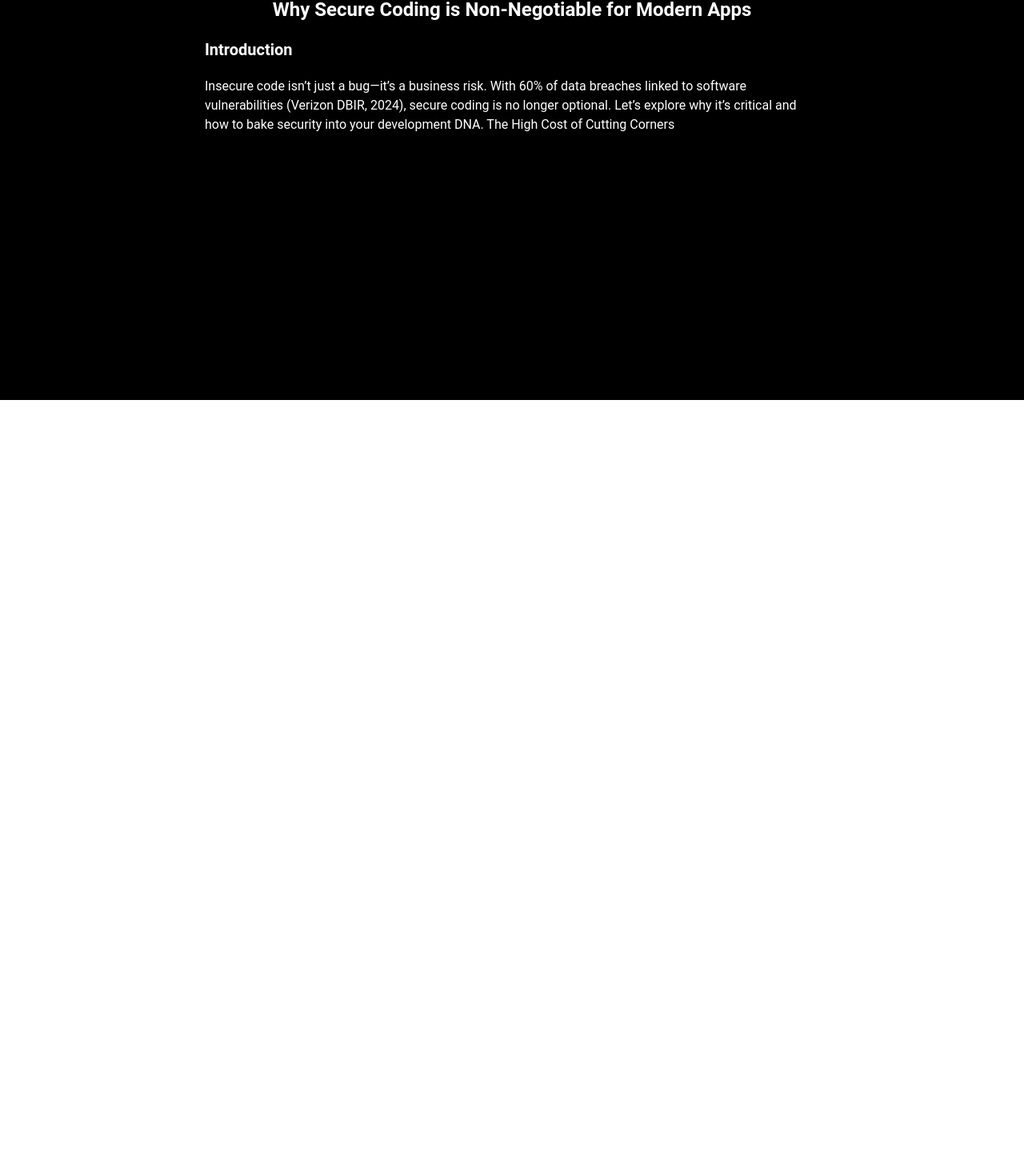
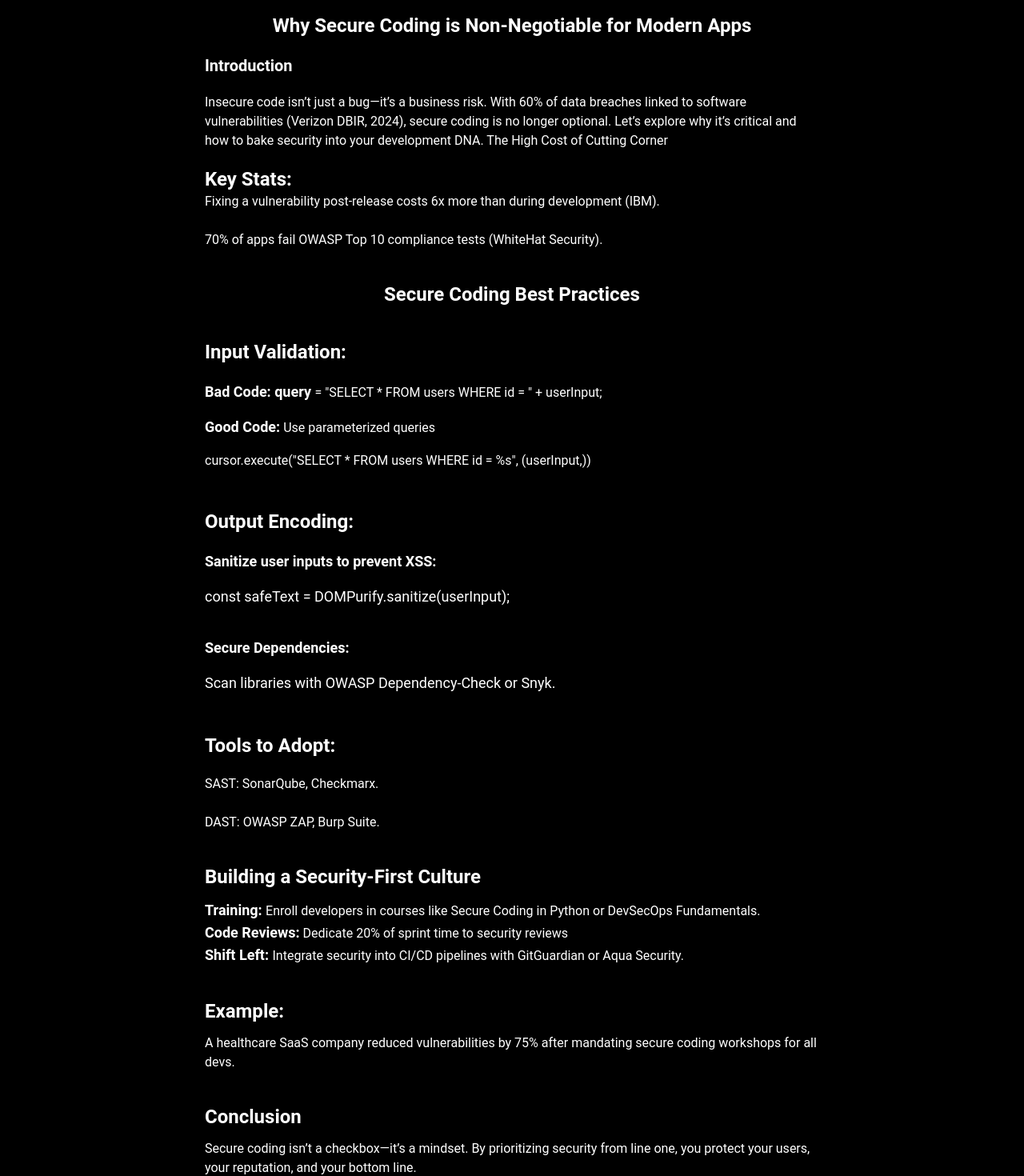
Before and after one commit to codingisf/cyberweep, a React (Vite) app: page /Blog2 in a window 1280 px wide. Shown: the part 300-1770 px from the top of the page at 80% size. Before the commit the page ends 800 px from the top, so only its background shows below. Built offline with nearby package versions, Linux system fonts and the light colour scheme.

Commit message:
Update Blog2.jsx

```diff
--- a/src/Pages/Blog/Blog2.jsx
+++ b/src/Pages/Blog/Blog2.jsx
@@ -1,26 +1,117 @@
-import React from 'react'
+import React from "react";
 
 function Blog2() {
   return (
-    <section className="bg-black min-h-[100vh] text-white ">
-        <h1 className="text-4xl text-center font-bold py-32">Cyberweeb Blogs</h1>
-        <section className="lg:w-[60%] w-[80%] mx-auto h-full">
-
+    <section className="bg-black min-h-[100vh] py-5 text-white">
+      <h1 className="text-4xl text-center font-bold py-32">Cyberweeb Blogs</h1>
+      <section className="lg:w-[60%] w-[90%] mx-auto h-full">
         <h1 className="text-2xl text-center font-bold">
-        Why Secure Coding is Non-Negotiable for Modern Apps
+          Why Secure Coding is Non-Negotiable for Modern Apps
         </h1>
         <p className="text-xl font-bold my-5">Introduction</p>
         <p>
-        Insecure code isn’t just a bug—it’s a business risk. With 60% of data breaches linked to software vulnerabilities (Verizon DBIR, 2024), secure coding is no longer optional. Let’s explore why it’s critical and how to bake security into your development DNA.
-The High Cost of Cutting Corners
+          Insecure code isn’t just a bug—it’s a business risk. With 60% of data
+          breaches linked to software vulnerabilities (Verizon DBIR, 2024),
+          secure coding is no longer optional. Let’s explore why it’s critical
+          and how to bake security into your development DNA. The High Cost of
+          Cutting Corner
+        </p>
 
+        <div className="mt-5">
+          <h1 className="text-2xl text-start font-bold mb-3">Key Stats:</h1>
+          <p>
+            {" "}
+            Fixing a vulnerability post-release costs 6x more than during
+            development (IBM). <br /> <br /> 70% of apps fail OWASP Top 10
+            compliance tests (WhiteHat Security).
+          </p>
+        </div>
+
+        <div className="">
+          <h1 className="text-2xl text-center mt-10 font-bold mb-3">
+            Secure Coding Best Practices
+          </h1>
+
+          <h1 className="text-2xl text-start mt-10 font-bold pb-3">
+            {" "}
+            Input Validation:
+          </h1>
+
+          <p className="py-2">
+            {" "}
+            <b className="text-lg ml-14">Bad Code: query </b> = "SELECT * FROM
+            users WHERE id = " + userInput;{" "}
+          </p>
+          <p className="py-2">
+            {" "}
+            <b className="text-lg ml-14 py-2"> Good Code:</b> Use parameterized
+            queries
+          </p>
+          <p className="ml-14 py-2">
+            cursor.execute("SELECT * FROM users WHERE id = %s", (userInput,))
+          </p>
+
+          <h1 className="text-2xl text-start mt-10 font-bold pb-3">
+            {" "}
+            Output Encoding:
+          </h1>
+          <p className="text-lg ml-14 py-2 font-semibold">
+            Sanitize user inputs to prevent XSS:
+          </p>
+          <p className="text-lg ml-14 py-2">
+            const safeText = DOMPurify.sanitize(userInput);
+          </p>
+
+          <p className="text-lg ml-14 py-2 mt-5 font-semibold">
+            Secure Dependencies:
+          </p>
+          <p className="text-lg ml-14 py-2">
+            Scan libraries with OWASP Dependency-Check or Snyk.
+          </p>
+
+          <div className="">
+            <h1 className="text-2xl text-start mt-10 font-bold pb-3">
+              Tools to Adopt:
+            </h1>
+
+            <p className="mt-2 ml-14">
+              {" "}
+              SAST: SonarQube, Checkmarx. <br /> <br /> DAST: OWASP ZAP, Burp
+              Suite.
+            </p>
+          </div>
+        </div>
+        <h1 className="text-2xl text-start mt-10 font-bold pb-3">
+          {" "}
+          Building a Security-First Culture
+        </h1>
+
+        <p className="ml-14 ">
+          <span className="text-lg font-semibold mt-2">Training: </span> Enroll
+          developers in courses like Secure Coding in Python or DevSecOps
+          Fundamentals. <br />
+          <span className="text-lg font-semibold mt-2">Code Reviews:</span>{" "}
+          Dedicate 20% of sprint time to security reviews <br />
+          <span className="text-lg font-semibold mt-2">Shift Left: </span>
+          Integrate security into CI/CD pipelines with GitGuardian or Aqua
+          Security.
+        </p>
+        <h1 className="text-2xl text-start mt-10 font-bold pb-3"> Example:</h1>
+
+        <p className="ml-14 ">
+          A healthcare SaaS company reduced vulnerabilities by 75% after
+          mandating secure coding workshops for all devs.
+        </p>
+        <h1 className="text-2xl text-start mt-10 font-bold pb-3">Conclusion</h1>
+
+        <p className="ml-14 ">
+          Secure coding isn’t a checkbox—it’s a mindset. By prioritizing
+          security from line one, you protect your users, your reputation, and
+          your bottom line.
         </p>
       </section>
-
-
-
     </section>
-  )
+  );
 }
 
-export default Blog2
+export default Blog2;
```
